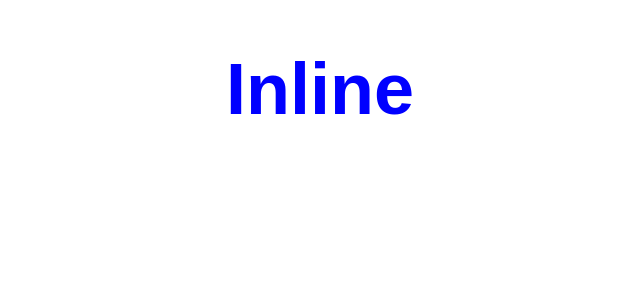
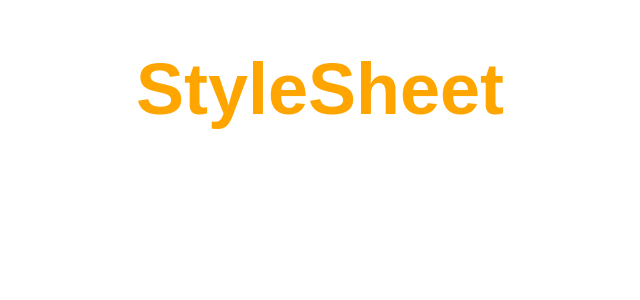
Before and after one commit to jegbune/React.useState, a React (Create React App) app: page / in a window 1280 px wide. Shown: the top 300 px of the page, without its empty margins (320-960 px from the left). Built offline with nearby package versions, Linux system fonts and the light colour scheme.

Commit message:
React styling component

```diff
--- a/src/App.js
+++ b/src/App.js
@@ -16,8 +16,8 @@ class App extends Component {
   render()  {
     return (
       <div className="App">
-        <Inline />
-        {/* <Stylesheet primary = {true} /> */}
+        {/* <Inline /> */}
+        <Stylesheet primary = {true} />
         {/* <NameList /> */}
         {/* <UserGreeting /> */}
         {/* <ParentComponent /> */}
--- a/src/components/stylesheet.js
+++ b/src/components/stylesheet.js
@@ -5,7 +5,7 @@ function Stylesheet(props) {
     let className = props.primary ? 'primary' : 'secondary'
     return (
         <div>
-            <h1 className= {`${className} font-xl` }>StyleSheet</h1>
+            <h1 className= {`${className} font-xl`}>StyleSheet</h1>
         </div>
     )
 }
```
